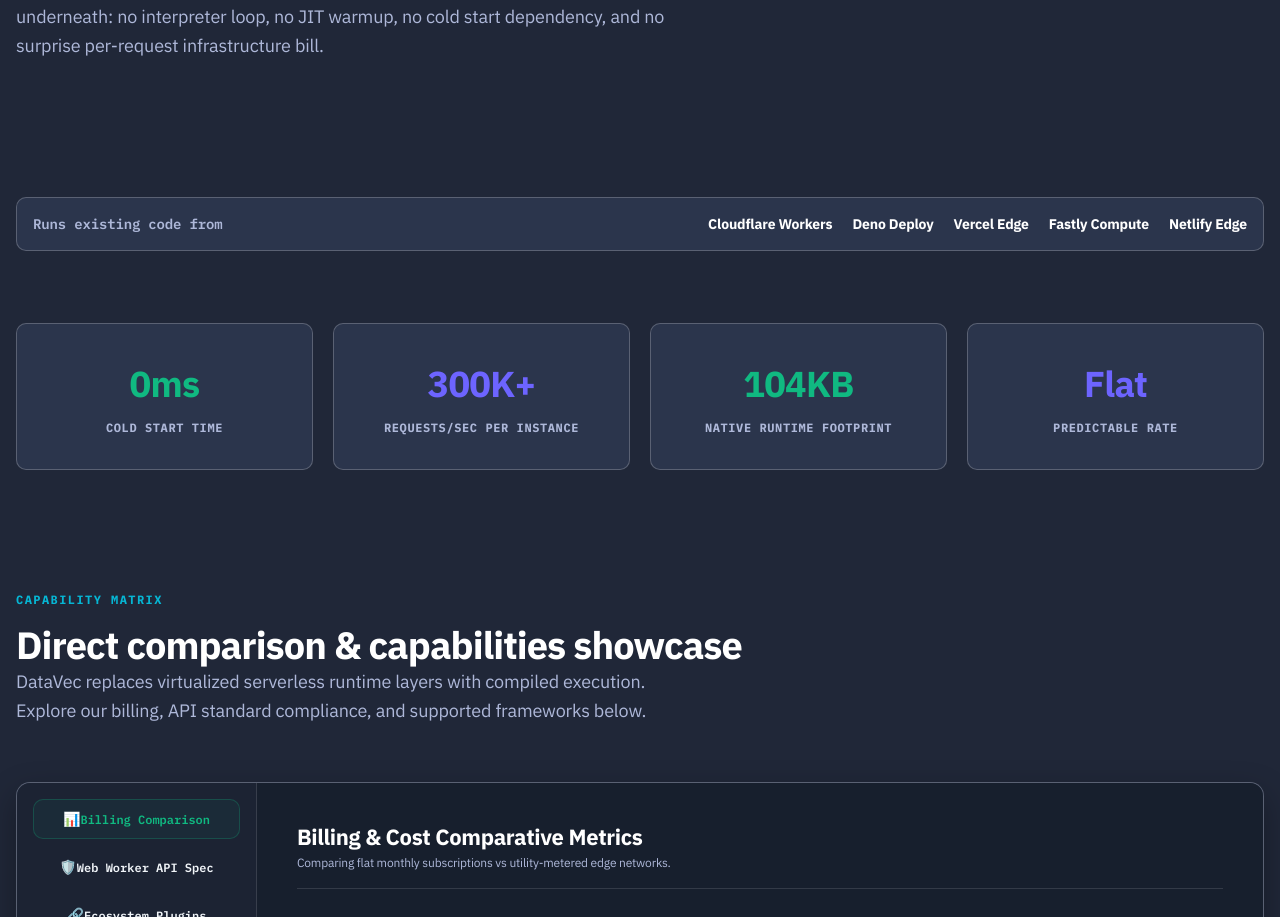
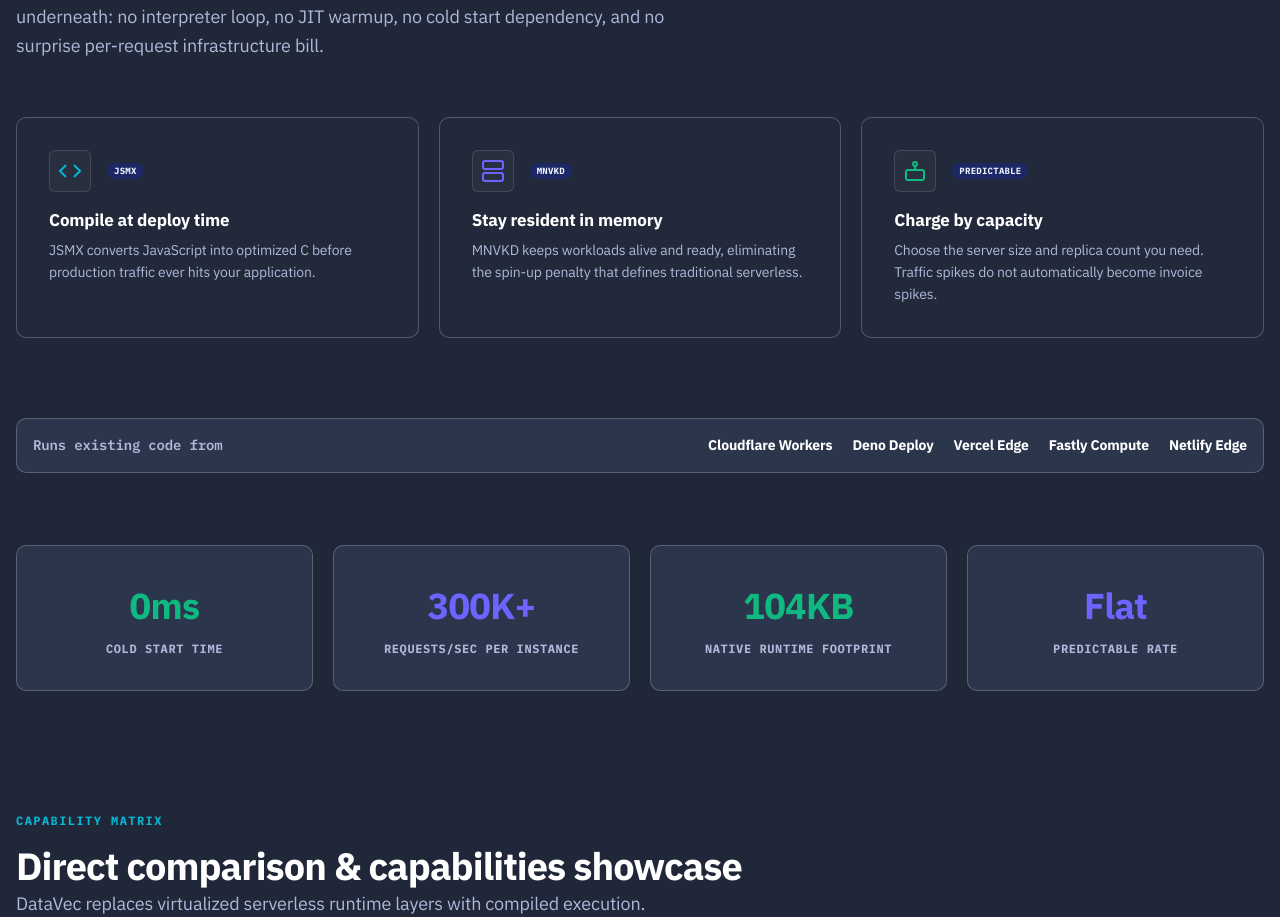
Before and after one commit to donovankutzer/donovankutzer.github.io, a Next.js app: page / in a window 1280 px wide. Shown: the part 1030-1947 px from the top of the page. Built offline with nearby package versions, Linux system fonts and the light colour scheme.

Commit message:
Platform cards

```diff
--- a/src/components/Platform.tsx
+++ b/src/components/Platform.tsx
@@ -1,4 +1,6 @@
-import { Container, Title, Text } from '@mantine/core';
+'use client';
+
+import { Container, Title, Text, SimpleGrid, Paper, Flex, Badge } from '@mantine/core';
 
 export default function Platform() {
   return (
@@ -15,6 +17,95 @@
             DataVec keeps the developer experience familiar while replacing the runtime underneath: no interpreter loop, no JIT warmup, no cold start dependency, and no surprise per-request infrastructure bill.
           </Text>
         </div>
+
+        {/* Three core architectural pillars */}
+        <SimpleGrid cols={{ base: 1, sm: 3 }} spacing="lg" mt={40}>
+          {[
+            {
+              title: "Compile at deploy time",
+              desc: "JSMX converts JavaScript into optimized C before production traffic ever hits your application.",
+              icon: (
+                <svg viewBox="0 0 24 24" fill="none" stroke="var(--cyan)" strokeWidth="2" style={{ width: '24px', height: '24px' }}>
+                  <polyline points="16 18 22 12 16 6" />
+                  <polyline points="8 6 2 12 8 18" />
+                </svg>
+              ),
+              tag: "JSMX"
+            },
+            {
+              title: "Stay resident in memory",
+              desc: "MNVKD keeps workloads alive and ready, eliminating the spin-up penalty that defines traditional serverless.",
+              icon: (
+                <svg viewBox="0 0 24 24" fill="none" stroke="var(--accent)" strokeWidth="2" style={{ width: '24px', height: '24px' }}>
+                  <rect x="2" y="2" width="20" height="8" rx="2" ry="2" />
+                  <rect x="2" y="14" width="20" height="8" rx="2" ry="2" />
+                  <line x1="6" y1="6" x2="6.01" y2="6" strokeWidth="3" />
+                  <line x1="6" y1="18" x2="6.01" y2="18" strokeWidth="3" />
+                </svg>
+              ),
+              tag: "MNVKD"
+            },
+            {
+              title: "Charge by capacity",
+              desc: "Choose the server size and replica count you need. Traffic spikes do not automatically become invoice spikes.",
+              icon: (
+                <svg viewBox="0 0 24 24" fill="none" stroke="var(--accent-mint)" strokeWidth="2" style={{ width: '24px', height: '24px' }}>
+                  <rect x="3" y="11" width="18" height="10" rx="2" />
+                  <circle cx="12" cy="5" r="2" />
+                  <path d="M12 7v4" />
+                </svg>
+              ),
+              tag: "PREDICTABLE"
+            }
+          ].map((card, idx) => (
+            <Paper
+              key={idx}
+              p="xl"
+              style={{
+                background: 'rgba(255, 255, 255, 0.01)',
+                border: '1px solid var(--border-strong)',
+                borderRadius: 'var(--r-md)',
+                transition: 'var(--transition)',
+                cursor: 'default'
+              }}
+              onMouseEnter={(e) => {
+                e.currentTarget.style.transform = 'translateY(-2px)';
+                e.currentTarget.style.borderColor = 'var(--accent)';
+                e.currentTarget.style.boxShadow = 'var(--shadow-sm)';
+              }}
+              onMouseLeave={(e) => {
+                e.currentTarget.style.transform = 'none';
+                e.currentTarget.style.borderColor = 'var(--border-strong)';
+                e.currentTarget.style.boxShadow = 'none';
+              }}
+            >
+              <Flex gap="md" align="center" mb="md">
+                <div
+                  style={{
+                    background: 'rgba(255, 255, 255, 0.03)',
+                    border: '1px solid var(--border)',
+                    borderRadius: 'var(--r-sm)',
+                    padding: '8px',
+                    display: 'flex',
+                    alignItems: 'center',
+                    justifyContent: 'center'
+                  }}
+                >
+                  {card.icon}
+                </div>
+                <Badge variant="light" color="indigo" size="xs" style={{ fontFamily: 'var(--font-mono)' }}>
+                  {card.tag}
+                </Badge>
+              </Flex>
+              <Title order={4} style={{ color: 'white', fontSize: '17px', fontWeight: 800, marginBottom: '8px' }}>
+                {card.title}
+              </Title>
+              <Text size="sm" c="dimmed" style={{ lineHeight: 1.55 }}>
+                {card.desc}
+              </Text>
+            </Paper>
+          ))}
+        </SimpleGrid>
       </Container>
     </section>
   );
```
Lines whose indentation alone changed are shown as unchanged.
